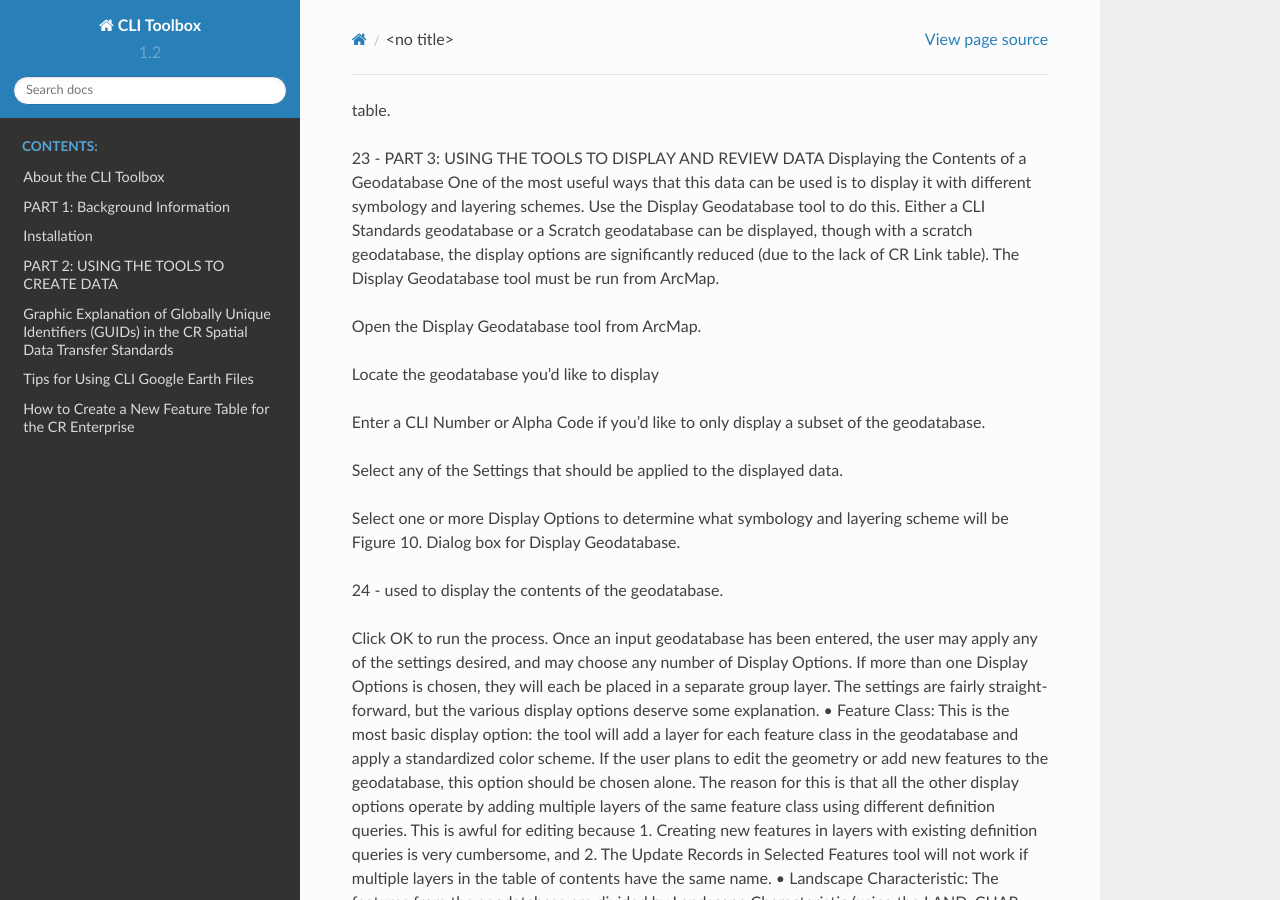
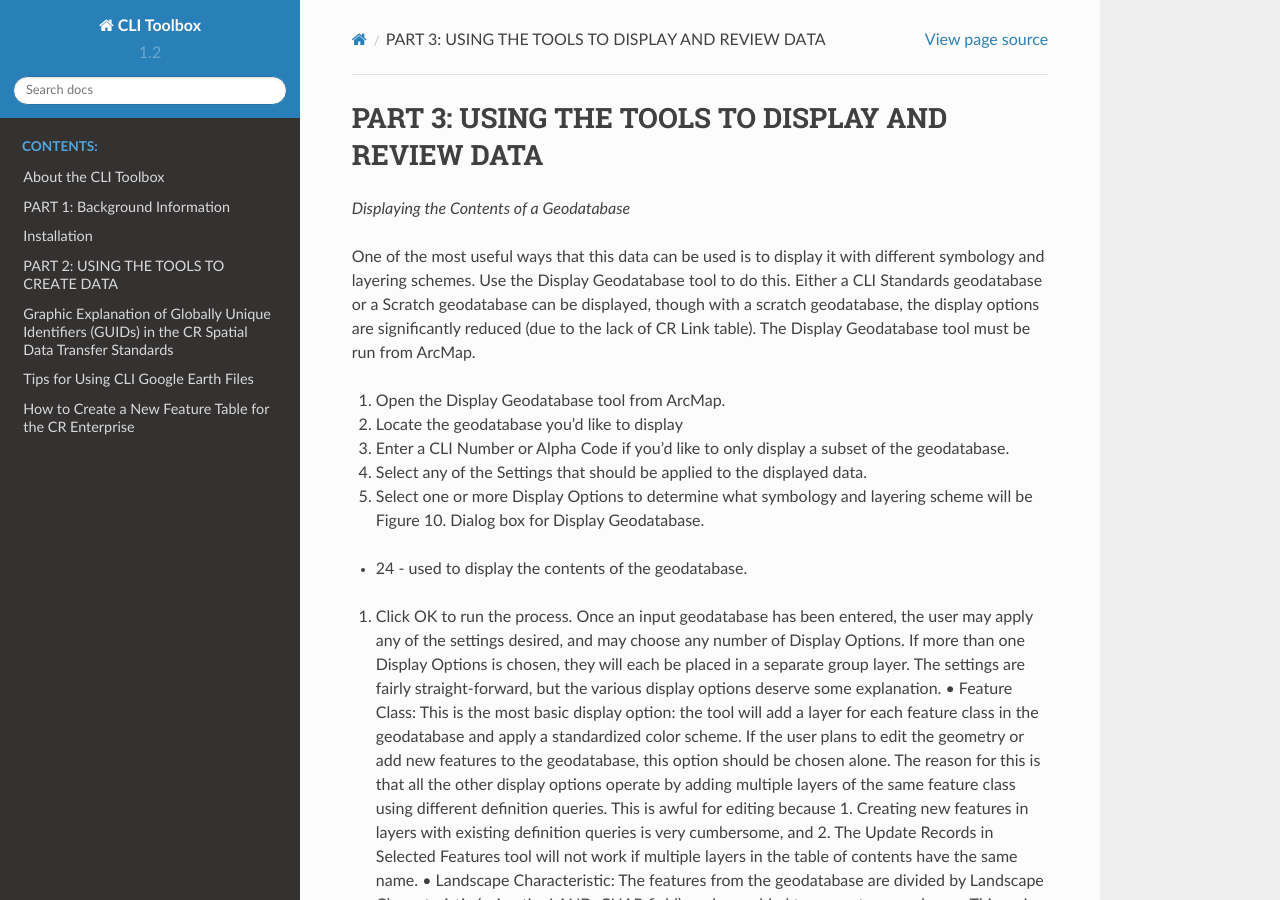
Before and after one commit to legiongis/cli-toolbox, a Sphinx documentation site: the page built from docs/display_review_data.md, in a window 1280 px wide and 900 px high. Built offline with Sphinx 7.4.7 and the Read the Docs theme 2.0.0, drawn with Linux system fonts in a browser that asks for light colours.

Commit message:
Add use_tools_display_review

```diff
--- a/docs/display_review_data.md
+++ b/docs/display_review_data.md
@@ -1,7 +1,7 @@
-table.
-- 23 -
-PART 3: USING THE TOOLS TO DISPLAY AND REVIEW DATA
-Displaying the Contents of a Geodatabase
+### PART 3: USING THE TOOLS TO DISPLAY AND REVIEW DATA
+
+*Displaying the Contents of a Geodatabase*
+
 One of the most useful ways that this data can be used is to display it with different symbology and layering schemes. Use the Display Geodatabase tool to do this. Either a CLI Standards geodatabase or a Scratch geodatabase can be displayed, though with a scratch geodatabase, the display options are significantly reduced (due to the lack of CR Link table). The Display Geodatabase tool must be run from ArcMap.
 1. Open the Display Geodatabase tool from ArcMap.
 2. Locate the geodatabase you’d like to display
```
